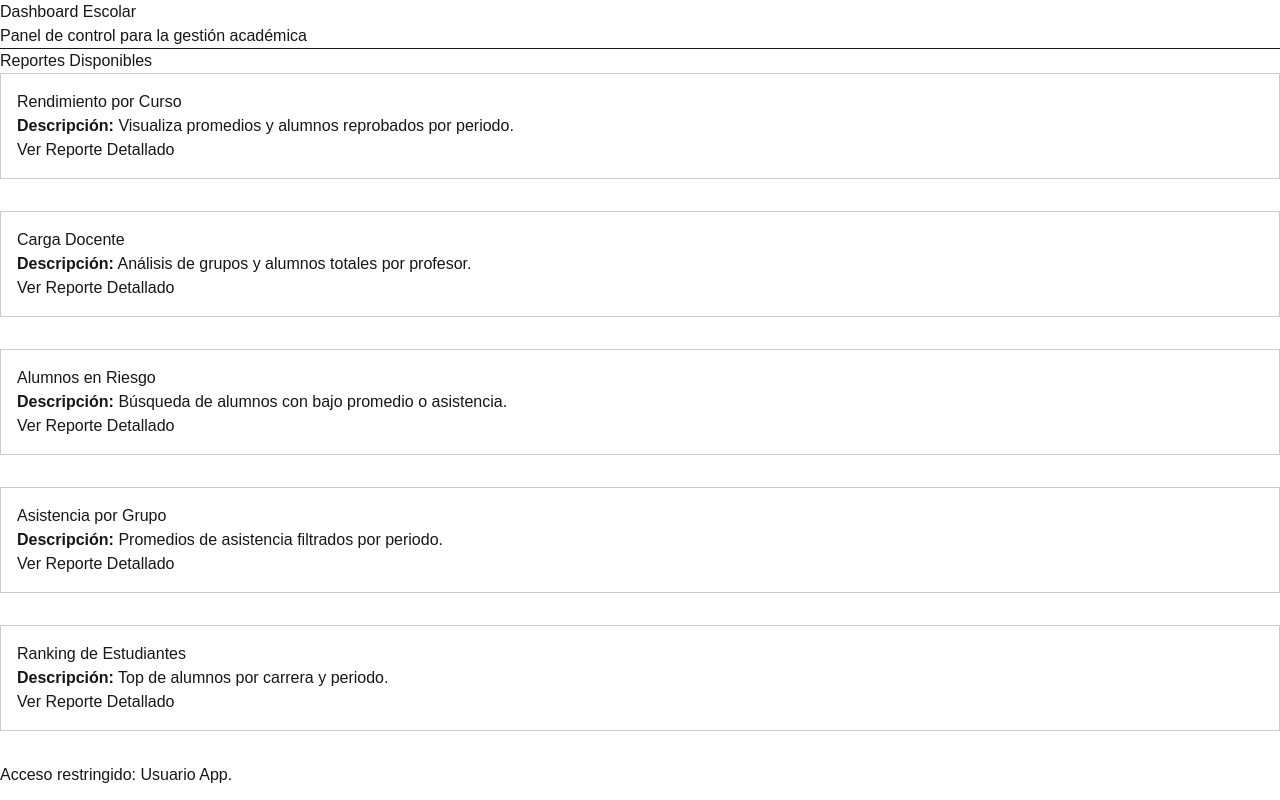
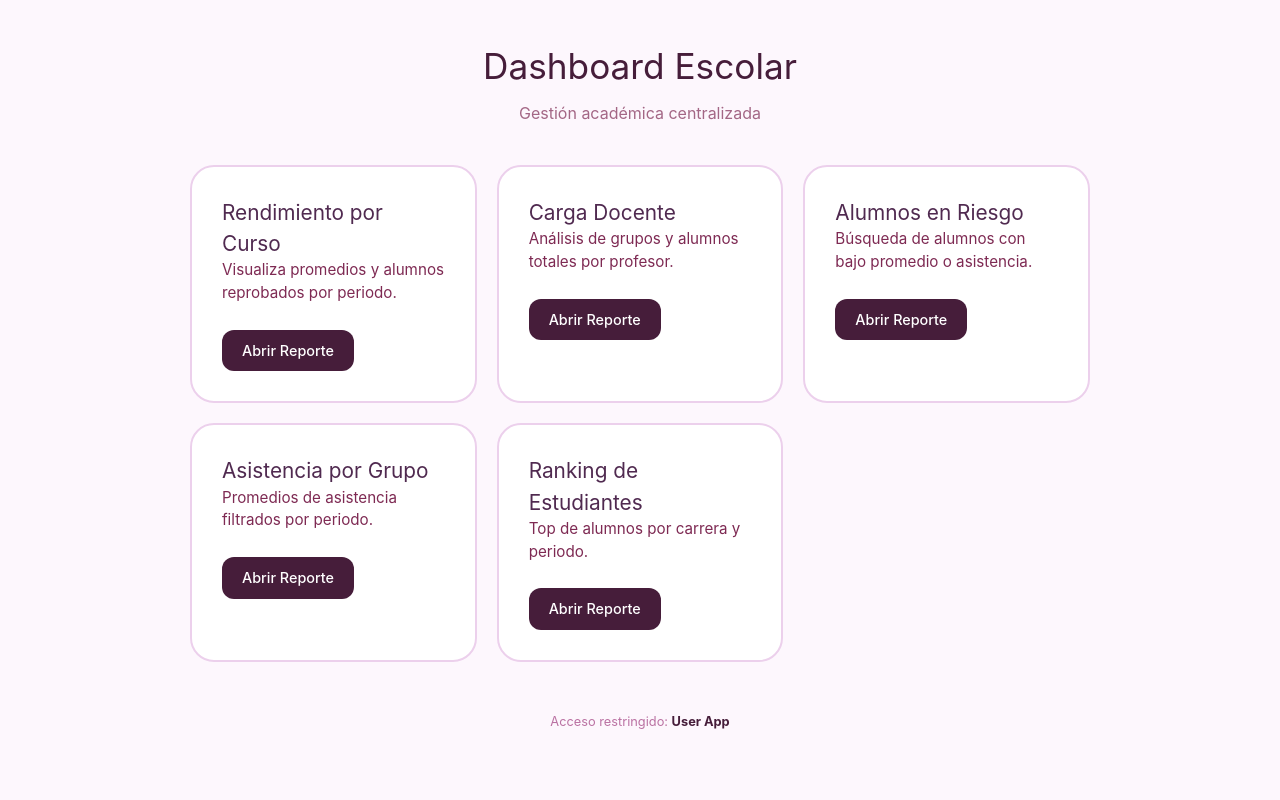
Before and after one commit to RegisCT03/EVAL-C1_243723_Mar-aRegina_Calder-n, a Next.js app in the folder front/: page / in a window 1280 px wide. Built offline with nearby package versions, Linux system fonts and the light colour scheme.

Commit message:
css for dashboard done

```diff
--- /dev/null
+++ b/front/src/app/dashboard.module.css
@@ -0,0 +1,90 @@
+.wrapper {
+  background-color: #fdf7fd; /* Un blanco con una gota de rosa */
+  min-height: 100vh;
+  padding: 40px 20px;
+  font-family: 'Inter', system-ui, sans-serif;
+}
+
+.container {
+  max-width: 900px;
+  margin: 0 auto;
+}
+
+.header {
+  margin-bottom: 40px;
+  text-align: center;
+}
+
+.header h1 {
+  color: #461D3A; /* Brown Coffee */
+  font-size: 2.2rem;
+  margin-bottom: 8px;
+}
+
+.header p {
+  color: #7E2A53; /* Dark Raspberry */
+  opacity: 0.7;
+}
+
+/* La cuadrícula - sencilla y flexible */
+.grid {
+  display: grid;
+  grid-template-columns: repeat(auto-fit, minmax(280px, 1fr));
+  gap: 20px;
+}
+
+/* La tarjeta estilo "Bento" */
+.card {
+  background: white;
+  padding: 30px;
+  border-radius: 24px; /* Bordes muy redondos = más humano/moderno */
+  border: 2px solid #ECD0EC; /* Classic Rose */
+  transition: all 0.3s ease;
+}
+
+.card:hover {
+  border-color: #BA71A2; /* Pearly Purple */
+  transform: scale(1.02);
+}
+
+.card h3 {
+  color: #502A50; /* Japanese Violet */
+  margin-top: 0;
+  font-size: 1.3rem;
+}
+
+.card p {
+  color: #7E2A53;
+  font-size: 0.95rem;
+  line-height: 1.5;
+  margin-bottom: 25px;
+}
+
+/* El botón sencillo */
+.link {
+  display: inline-block;
+  text-decoration: none;
+  background-color: #461D3A;
+  color: white;
+  padding: 10px 20px;
+  border-radius: 12px;
+  font-size: 0.9rem;
+  font-weight: 500;
+  transition: opacity 0.2s;
+}
+
+.link:hover {
+  background-color: #7E2A53;
+}
+
+.footer {
+  margin-top: 50px;
+  text-align: center;
+  font-size: 0.8rem;
+  color: #BA71A2;
+}
+
+.footer span {
+  font-weight: bold;
+  color: #461D3A;
+}
--- a/front/src/app/page.tsx
+++ b/front/src/app/page.tsx
@@ -1,4 +1,5 @@
 import Link from 'next/link';
+import styles from './dashboard.module.css';
 
 const reports = [
   {
@@ -35,33 +36,29 @@ const reports = [
 
 export default function DashboardPage() {
   return (
-    <main>
-      <header>
+    <div className={styles.wrapper}>
+      <main className={styles.container}>
+        <header className={styles.header}>
           <h1>Dashboard Escolar</h1>
-        <p>Panel de control para la gestión académica</p>
+          <p>Gestión académica centralizada</p>
         </header>
 
-      <hr />
-
-      <section>
-        <h2>Reportes Disponibles</h2>
-        <nav>
+        <section className={styles.grid}>
           {reports.map((report) => (
-            <article key={report.id} style={{ marginBottom: '2rem', border: '1px solid #ccc', padding: '1rem' }}>
+            <div key={report.id} className={styles.card}>
               <h3>{report.title}</h3>
-              <p><strong>Descripción:</strong> {report.description}</p>
-
-              <Link href={report.path}>
-                Ver Reporte Detallado
+              <p>{report.description}</p>
+              <Link href={report.path} className={styles.link}>
+                Abrir Reporte
               </Link>
-            </article>
+            </div>
           ))}
-        </nav>
         </section>
 
-      <footer>
-        <p>Acceso restringido: Usuario App.</p>
+        <footer className={styles.footer}>
+          Acceso restringido: <span>User App</span>
         </footer>
       </main>
+    </div>
   );
 }
```
Lines whose indentation alone changed are shown as unchanged.
